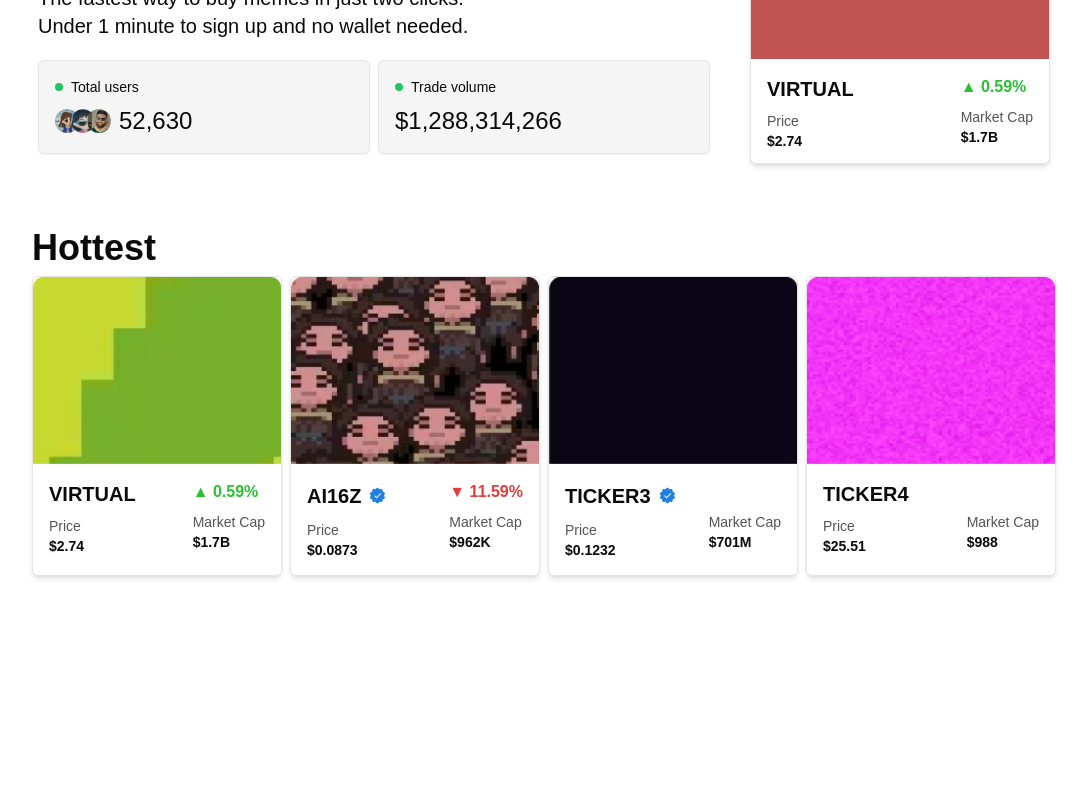
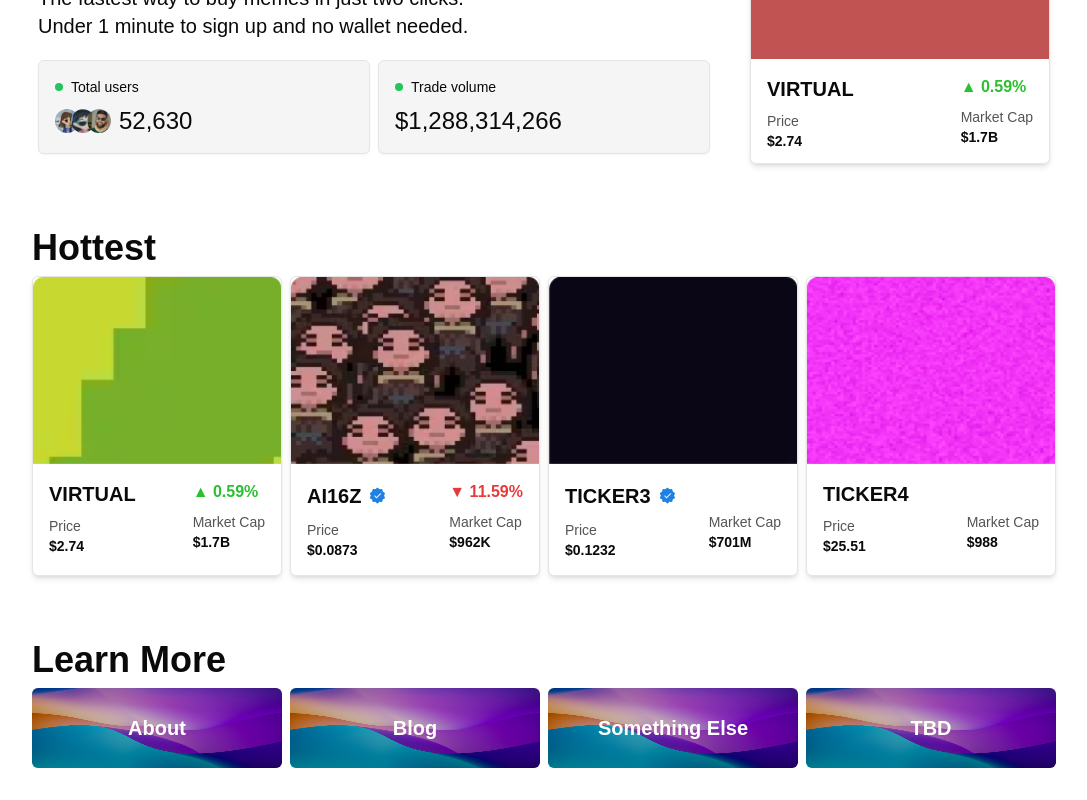
Before and after one commit to joserot/landing-page, a Next.js app: page / in a window 1280 px wide. Shown: the part 254-1054 px from the top of the page, without its empty margins (96-1183 px from the left). Before the commit the page ends 862 px from the top, so only its background shows below. Built offline with nearby package versions, Linux system fonts and the light colour scheme.

Commit message:
learn more section

```diff
--- a/src/app/page.tsx
+++ b/src/app/page.tsx
@@ -1,6 +1,7 @@
 import { Header } from "@/components/header";
 import { Hero } from "@/components/hero";
 import { HottestSection } from "@/components/hottest-section";
+import { LearnMoreSection } from "@/components/learn-more-section";
 
 export default function Home() {
   return (
@@ -9,6 +10,7 @@ export default function Home() {
       <main>
         <Hero />
         <HottestSection />
+        <LearnMoreSection />
       </main>
     </>
   );
--- /dev/null
+++ b/src/components/learn-more-card.tsx
@@ -0,0 +1,29 @@
+import Image from "next/image";
+import Link from "next/link";
+
+interface Props {
+  href: string;
+  text: string;
+}
+
+export function LearnMoreCard({ href, text }: Props) {
+  return (
+    <Link
+      className="w-full relative h-20 rounded-md overflow-hidden flex justify-center items-center "
+      href={href}
+    >
+      <Image
+        className="w-full h-full absolute top-0 left-0 z-0"
+        src={"/background.png"}
+        width={100}
+        height={100}
+        alt="Background"
+      />
+      <span
+        className="w-full h-full absolute top-0 left-0 z-0 bg-[radial-gradient(169.40%_89.55%_at_94.76%_6.29%,rgba(0,0,0,0.07)_0%,rgba(0,0,0,0.35)_100%)]
+"
+      ></span>
+      <span className="z-10 text-white font-bold text-xl">{text}</span>
+    </Link>
+  );
+}
--- /dev/null
+++ b/src/components/learn-more-section.tsx
@@ -0,0 +1,35 @@
+import { LearnMoreCard } from "./learn-more-card";
+
+const links = [
+  {
+    href: "/#",
+    text: "About",
+  },
+  {
+    href: "/#",
+    text: "Blog",
+  },
+  {
+    href: "/#",
+    text: "Something Else",
+  },
+  {
+    href: "/#",
+    text: "TBD",
+  },
+];
+
+export function LearnMoreSection() {
+  return (
+    <section className="mx-auto w-full max-w-5xl py-8">
+      <h2 className="text-4xl font-bold mb-2">Learn More</h2>
+      <div className="w-full flex items-center gap-2">
+        {links.map((link) => {
+          return (
+            <LearnMoreCard key={link.text} href={link.href} text={link.text} />
+          );
+        })}
+      </div>
+    </section>
+  );
+}
```
